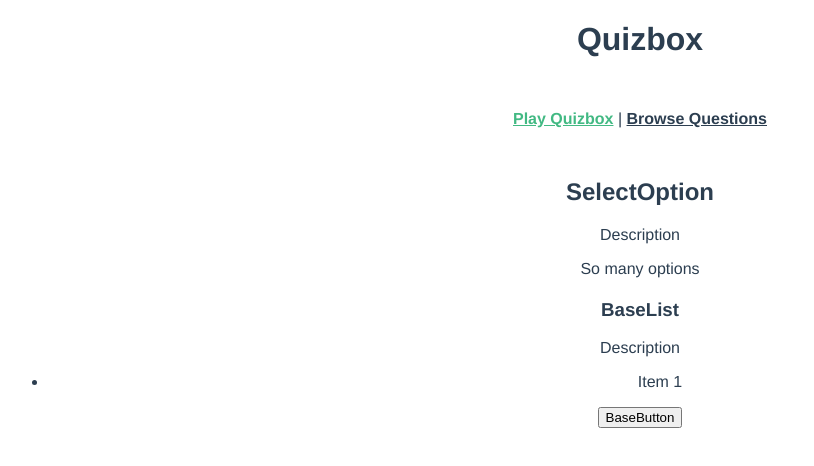
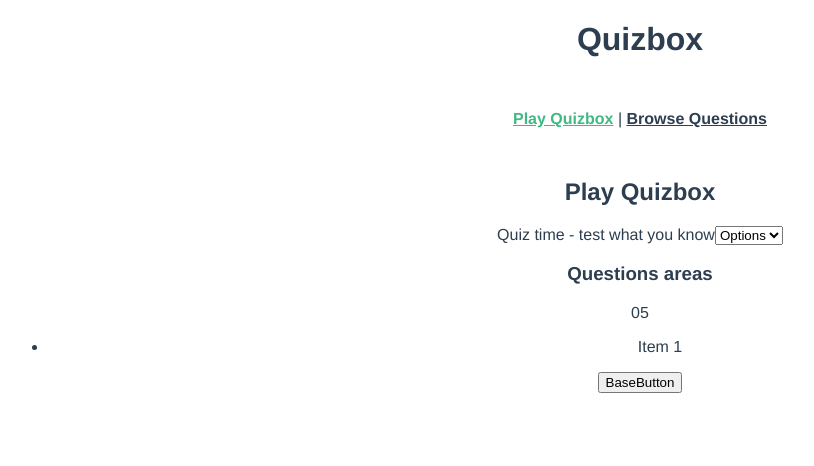
Before and after one commit to sophiebrunner/quizbox-with-vue-cli, a Vue app: page / in a window 1280 px wide. Shown: the top 466 px of the page, without its empty margins (0-814 px from the left). Built offline with nearby package versions, Linux system fonts and the light colour scheme.

Commit message:
feat: add props for headings and descriptions

```diff
--- a/src/components/BaseList.vue
+++ b/src/components/BaseList.vue
@@ -1,6 +1,6 @@
 <template>
-  <h3>BaseList</h3>
-  <p>Description</p>
+  <h3>{{ header }}</h3>
+  <p>{{ description }}</p>
   <ul>
     <li><slot></slot>Item 1<slot></slot></li>
   </ul>
@@ -9,5 +9,13 @@
 <script>
 export default {
   name: "BaseList",
+  props: {
+    header: {
+      type: String,
+    },
+    description: {
+      type: String,
+    },
+  },
 };
 </script>
--- a/src/components/SelectOption.vue
+++ b/src/components/SelectOption.vue
@@ -1,11 +1,21 @@
 <template>
-  <h2>SelectOption</h2>
-  <p>Description</p>
-  <option value="test">So many options</option>
+  <h2>{{ header }}</h2>
+  <label for="select-option">{{ description }}</label>
+  <select id="select-option">
+    <option value="test">Options</option>
+  </select>
 </template>
 
 <script>
 export default {
   name: "SelectOption",
+  props: {
+    header: {
+      type: String,
+    },
+    description: {
+      type: String,
+    },
+  },
 };
 </script>
--- a/src/views/BrowseQuestions.vue
+++ b/src/views/BrowseQuestions.vue
@@ -1,6 +1,12 @@
 <template>
-  <SelectOption></SelectOption>
-  <BaseList></BaseList>
+  <SelectOption
+    header="Browse Questions"
+    description="Choose a category with questions"
+  ></SelectOption>
+  <BaseList
+    header="Questions from the chapter"
+    description="numberofQuestions"
+  ></BaseList>
 </template>
 
 <script>
--- a/src/views/PlayQuizbox.vue
+++ b/src/views/PlayQuizbox.vue
@@ -1,6 +1,9 @@
 <template>
-  <SelectOption></SelectOption>
-  <BaseList></BaseList>
+  <SelectOption
+    header="Play Quizbox"
+    description="Quiz time - test what you know"
+  ></SelectOption>
+  <BaseList header="Questions areas" description="05"></BaseList>
   <BaseButton></BaseButton>
 </template>
 
```
